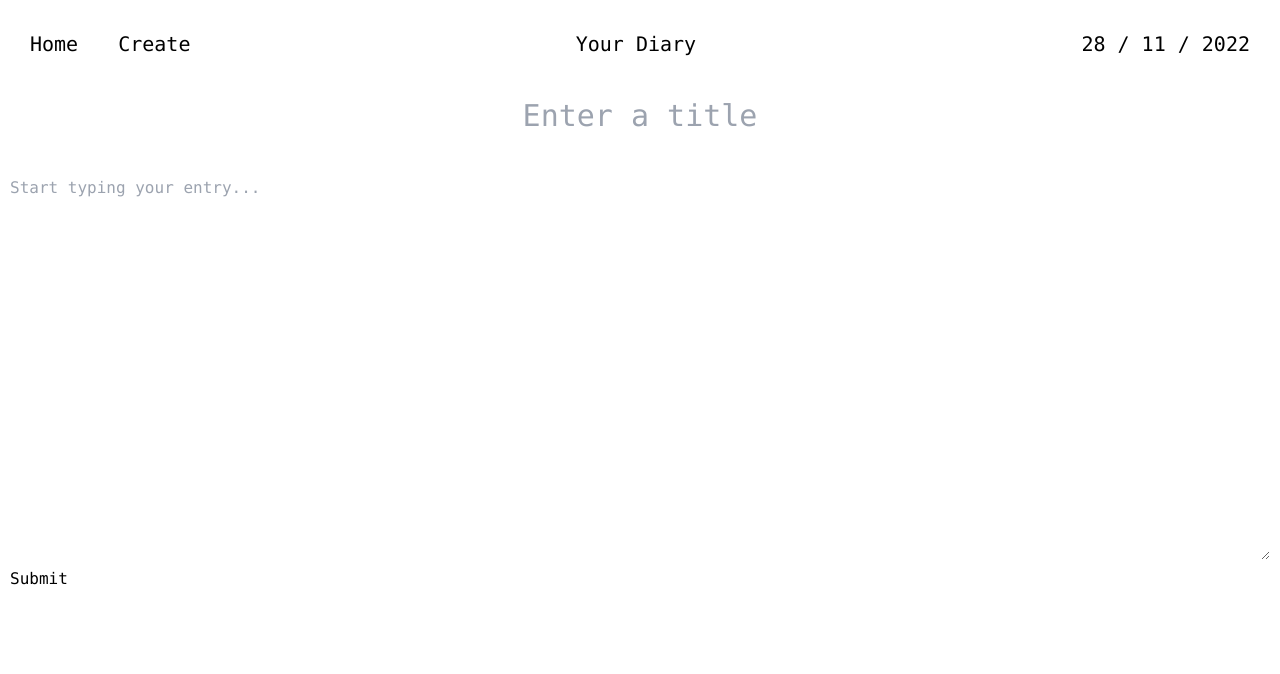
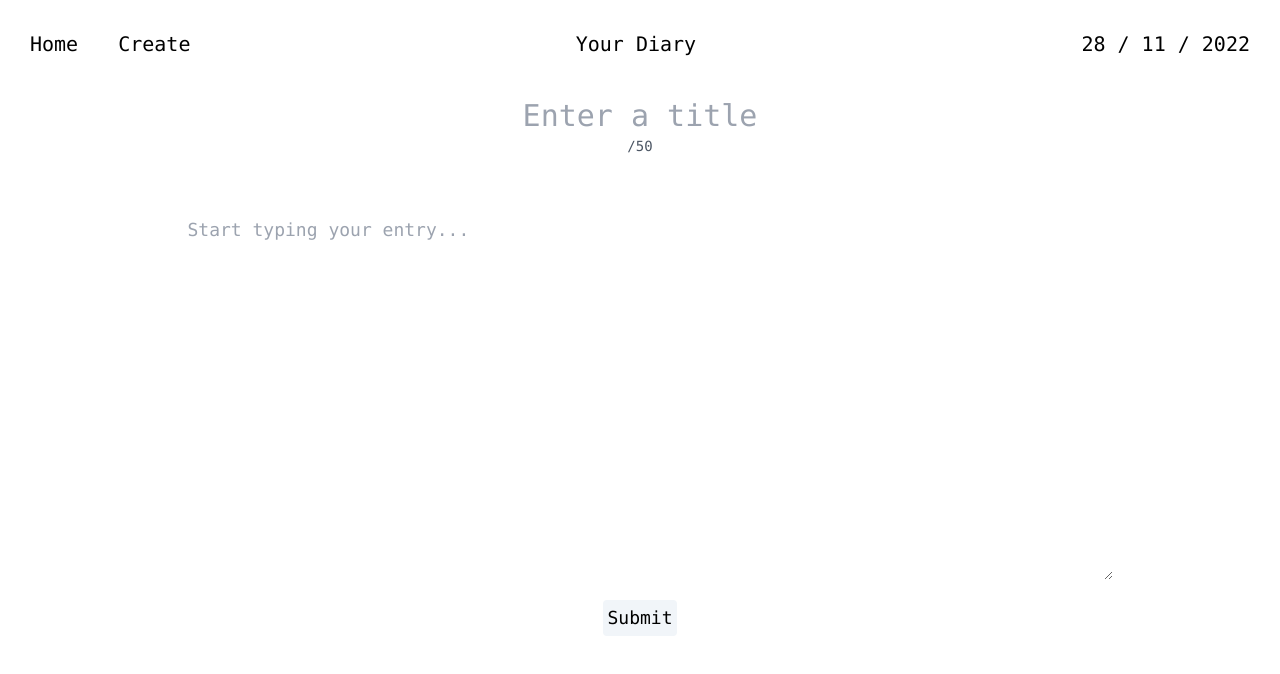
Before and after one commit to kalhuss/diary-next, a Next.js app: page /createEntry in a window 1280 px wide. Shown: the top 674 px of the page. Built offline with nearby package versions, Linux system fonts and the light colour scheme.

Commit message:
Create page looks better

```diff
--- a/components/DisplayCard.tsx
+++ b/components/DisplayCard.tsx
@@ -15,6 +15,7 @@ const DisplayCard: FC<EntryProps> = ({ entries }) => {
 
     const deleteEntry = async () => {
         const id = entries[0].id;
+        console.log(entries);
         fetch('/api/deleteEntry', { method: 'POST', body: JSON.stringify({ id }) })
             .then(() => router.push('/'))
     }
--- a/components/Entry.tsx
+++ b/components/Entry.tsx
@@ -27,9 +27,9 @@ const Entry: React.FC<Props> = ({ titleRef }) => {
 
     return (
         <div>
-            <form>
-                <textarea ref={inputRef} placeholder="Start typing your entry..." className="font-mono w-full h-96"></textarea>
-                <button type="submit" className="font-mono" onClick={addEntry} >Submit</button>
+            <form className='flex flex-col items-center'>
+                <textarea ref={inputRef} placeholder="Start typing your entry..." className="font-mono w-full h-96 p-5 text-lg"></textarea>
+                <button type="submit" className="font-mono mt-5 rounded p-1 text-lg bg-slate-100 w-min hover:bg-slate-300" onClick={addEntry} >Submit</button>
             </form>
         </div>
     )
--- a/components/Title.tsx
+++ b/components/Title.tsx
@@ -1,30 +1,33 @@
-import { useRef } from "react";
+import { useState } from "react";
+
 interface Props {
   titleRef: React.RefObject<HTMLInputElement>;
 }
 
 const Title: React.FC<Props> = ({ titleRef }) => {
 
-  const inputRef = useRef<HTMLInputElement>(null);
+  const [charCount, setCharCount] = useState(titleRef.current?.value.length);
 
   const handleInput = () => {
-
     if(titleRef.current){
       const line = titleRef.current.nextSibling as HTMLDivElement;
       line.style.width = titleRef.current.value.length + "ch";
+      setCharCount(titleRef.current.value.length);
     }
   }
 
   return (
 
-    <div className="font-mono flex flex-col items-center">
+    <div className="font-mono flex flex-col items-center group">
       <input
         ref={titleRef}
         placeholder="Enter a title"
         className="text-center  min-w-0 w-full focus:outline-none"
+        maxLength={50}
         onInput={handleInput}
       ></input>
-      <div className="border-b-2 border-black bottom-0 w-0"></div>
+      <div className="border-b-2 border-black bottom-0 w-0 visible group-focus:invisible"></div>
+      <p className="text-gray-600 text-sm">{charCount}/50</p>
     </div>
   );
 };
--- a/pages/createEntry.tsx
+++ b/pages/createEntry.tsx
@@ -17,11 +17,11 @@ const CreateEntry: React.FC = ({}) => {
       </Head>
 
       <Header/>
-      <div className = 'flex flex-col items-center w-full'>
-        <div className = 'text-3xl font-mono p-5 w-full'>
+      <div className = 'flex flex-col items-center w-full font-mono'>
+        <div className = 'text-3xl p-5 w-full'>
           <Title titleRef = { titleRef }/>
         </div>
-        <div className='w-full mt-5'>
+        <div className='w-3/4 mt-5'>
           <Entry titleRef = {titleRef}/>
         </div>
       </div>
```
